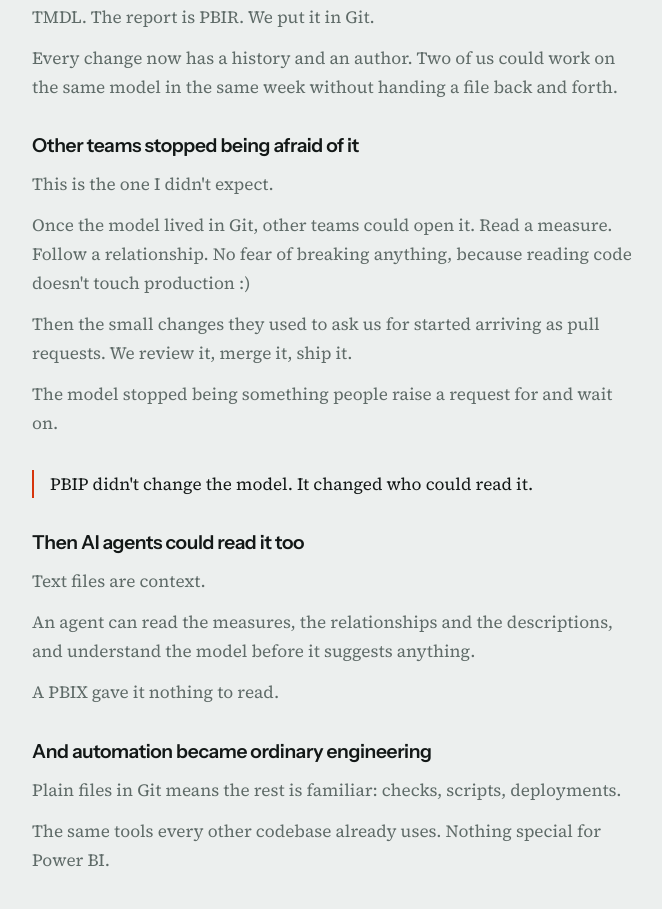
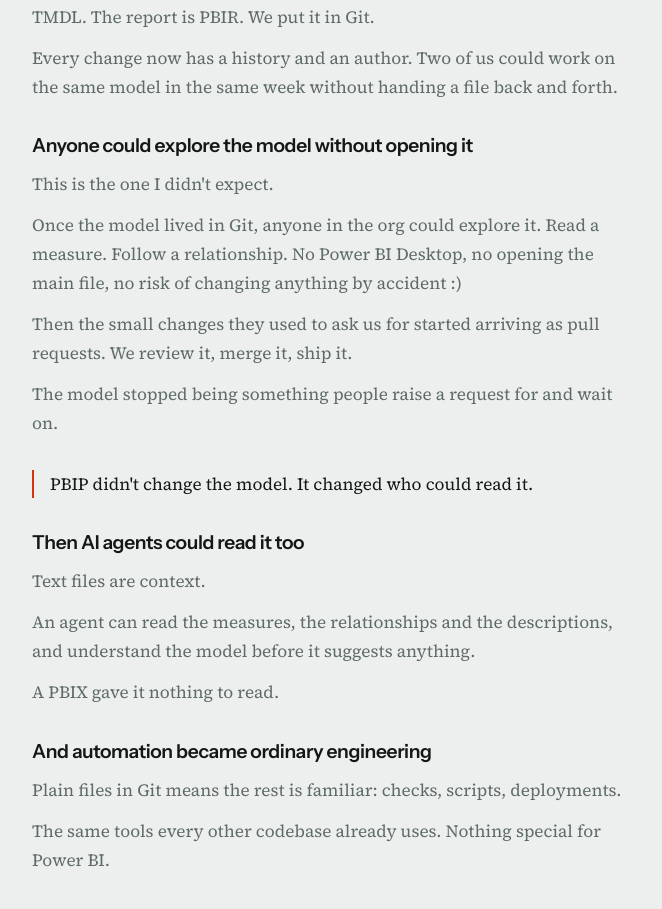
Before and after one commit to karthikpandy/karthikbi.dev, a Next.js app: page /pbip-one-year-in in a window 1280 px wide. Shown: the part 1101-2010 px from the top of the page, without its empty margins (296-958 px from the left). Built offline with nearby package versions, Linux system fonts and the light colour scheme.

Commit message:
Reword explore-without-opening section in pbip-one-year-in
Co-Authored-By: Claude Sonnet 5.5 <noreply@anthropic.com>

```diff
--- a/app/pbip-one-year-in/page.tsx
+++ b/app/pbip-one-year-in/page.tsx
@@ -82,13 +82,13 @@ export default function PbipOneYearInPage() {
 
         <section className="space-y-3">
           <h2 className="text-base font-semibold text-gray-900 mb-3">
-            Other teams stopped being afraid of it
+            Anyone could explore the model without opening it
           </h2>
           <p>This is the one I didn&apos;t expect.</p>
           <p>
-            Once the model lived in Git, other teams could open it. Read a measure. Follow a
-            relationship. No fear of breaking anything, because reading code doesn&apos;t touch
-            production :)
+            Once the model lived in Git, anyone in the org could explore it. Read a measure.
+            Follow a relationship. No Power BI Desktop, no opening the main file, no risk of
+            changing anything by accident :)
           </p>
           <p>
             Then the small changes they used to ask us for started arriving as pull requests. We
```
